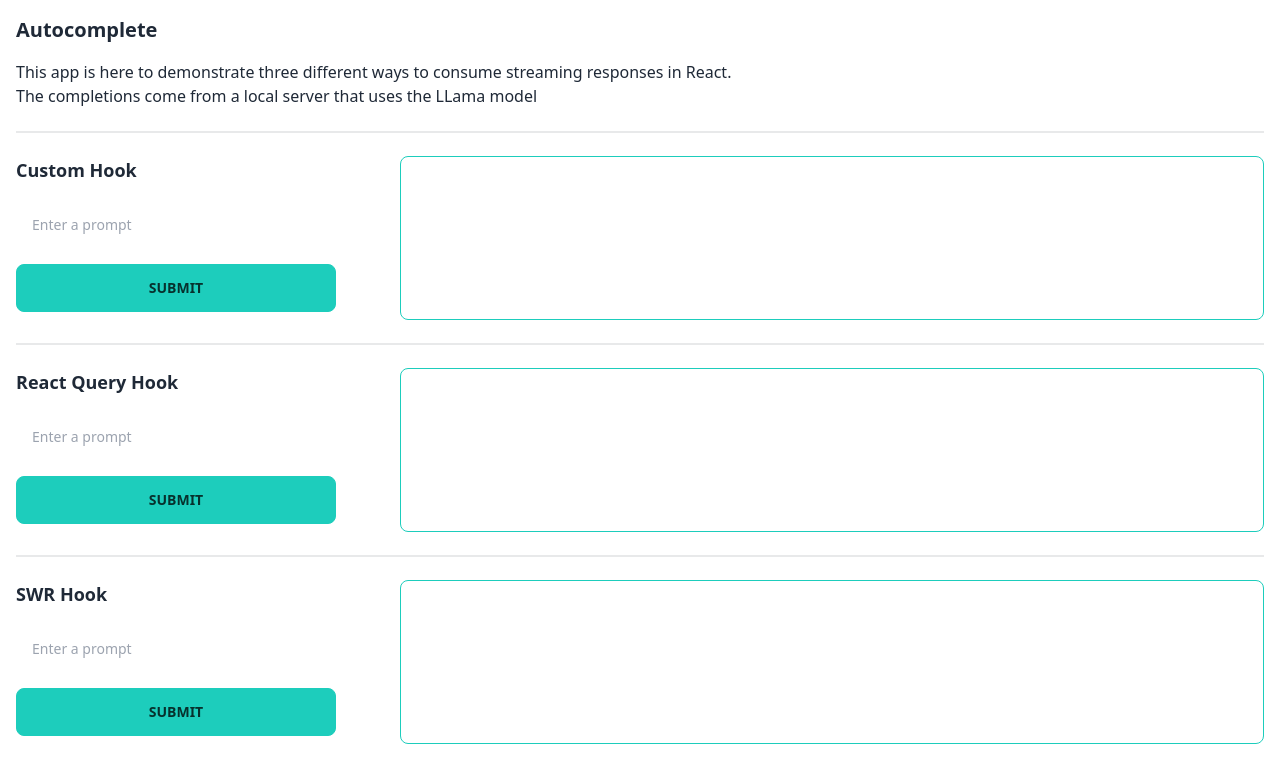
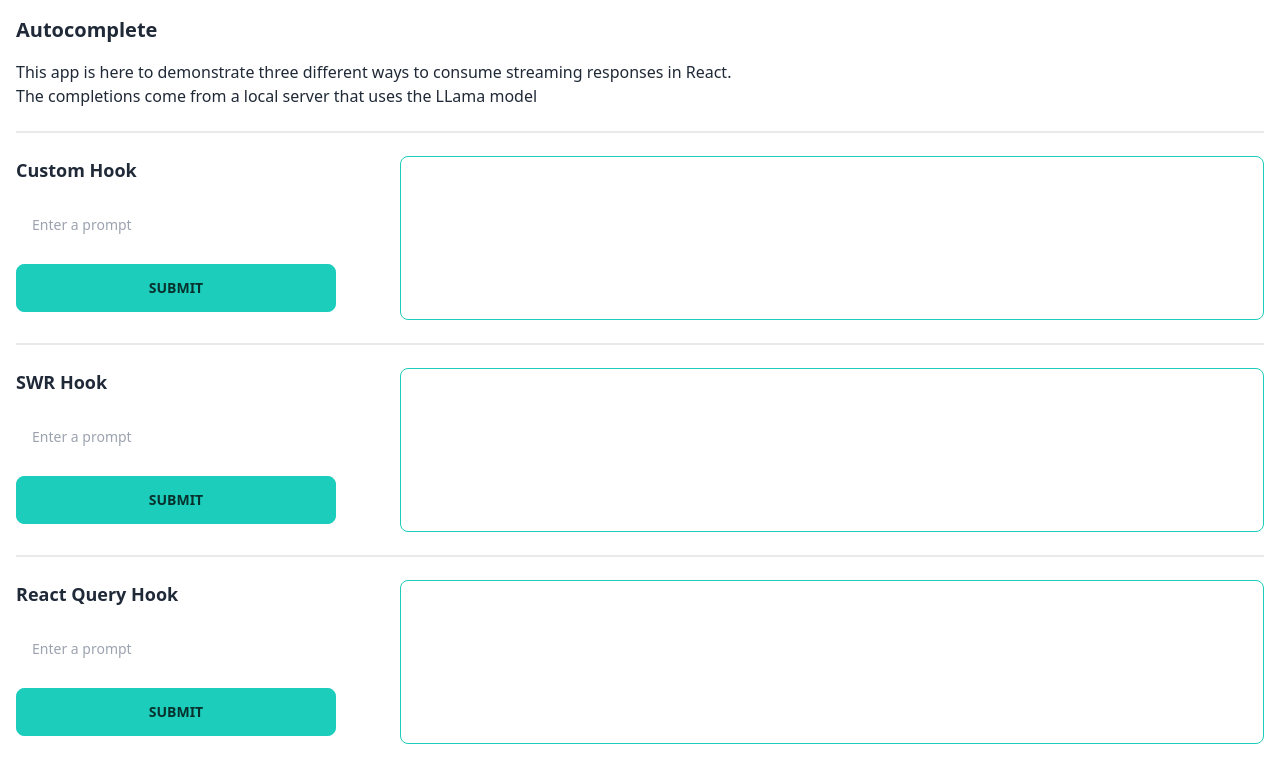
Before and after one commit to fibonacid/streaming-use-effect-react-query-swr, a React (Vite) app: page / in a window 1280 px wide. Shown: the top 782 px of the page. Built offline with nearby package versions, Linux system fonts and the light colour scheme.

Commit message:
divide section in different components

```diff
--- a/src/App.tsx
+++ b/src/App.tsx
@@ -1,11 +1,59 @@
 /* eslint-disable no-constant-condition */
 import { ReactNode, useState } from "react";
-import { useCompletion } from "./lib/useCompletion";
+import { useCompletion as useCompletionCustom } from "./lib/custom";
+
+function CustomHookSection() {
+  const [mutate, { data, isLoading }] = useCompletionCustom();
+  return (
+    <Section
+      title="Custom Hook"
+      form={
+        <Form
+          onSubmit={(prompt) => {
+            void mutate(prompt);
+          }}
+        />
+      }
+      result={isLoading ? "Loading..." : data ?? ""}
+    />
+  );
+}
+
+function SWRHookSection() {
+  const [mutate, { data, isLoading }] = useCompletionCustom();
+  return (
+    <Section
+      title="SWR Hook"
+      form={
+        <Form
+          onSubmit={(prompt) => {
+            void mutate(prompt);
+          }}
+        />
+      }
+      result={isLoading ? "Loading..." : data ?? ""}
+    />
+  );
+}
+
+function ReactQuerySection() {
+  const [mutate, { data, isLoading }] = useCompletionCustom();
+  return (
+    <Section
+      title="React Query Hook"
+      form={
+        <Form
+          onSubmit={(prompt) => {
+            void mutate(prompt);
+          }}
+        />
+      }
+      result={isLoading ? "Loading..." : data ?? ""}
+    />
+  );
+}
 
 function App() {
-  const [mutate, { data, isLoading }] = useCompletion();
-  const result = data.length ? data : isLoading ? "Loading..." : "";
-
   return (
     <main className="m-4">
       <div className="mb-4">
@@ -19,41 +67,11 @@ function App() {
         </p>
       </div>
       <div className="divider" />
-      <Section
-        title="Custom Hook"
-        form={
-          <Form
-            onSubmit={(prompt) => {
-              void mutate(prompt);
-            }}
-          />
-        }
-        result={result}
-      />
+      <CustomHookSection />
       <div className="divider" />
-      <Section
-        title="React Query Hook"
-        form={
-          <Form
-            onSubmit={(prompt) => {
-              void mutate(prompt);
-            }}
-          />
-        }
-        result={result}
-      />
+      <SWRHookSection />
       <div className="divider" />
-      <Section
-        title="SWR Hook"
-        form={
-          <Form
-            onSubmit={(prompt) => {
-              void mutate(prompt);
-            }}
-          />
-        }
-        result={result}
-      />
+      <ReactQuerySection />
     </main>
   );
 }
--- /dev/null
+++ b/src/lib/swr.tsx
@@ -0,0 +1,3 @@
+export default function useCompletion() {
+  return null;
+}
```
Also changed, not shown: src/lib/custom.tsx (renamed from src/lib/useCompletion.tsx).
